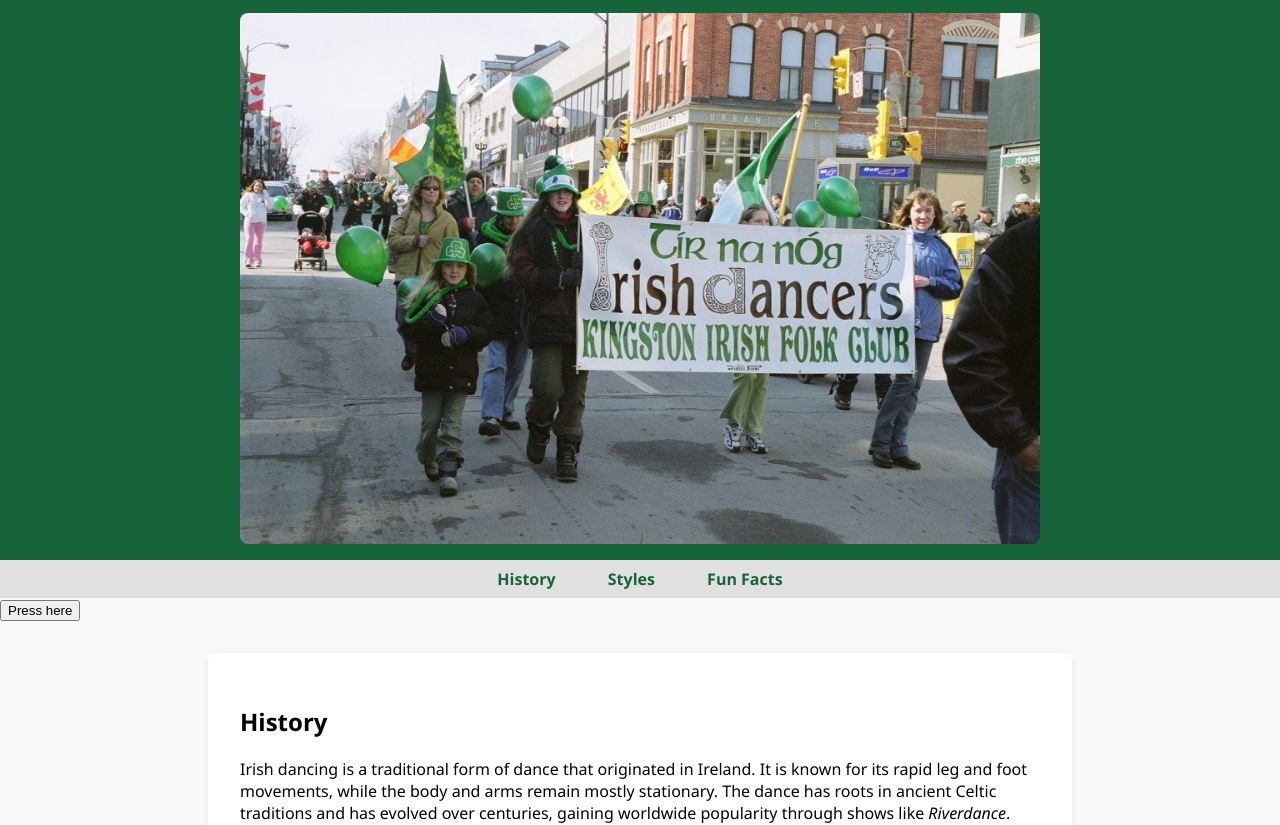
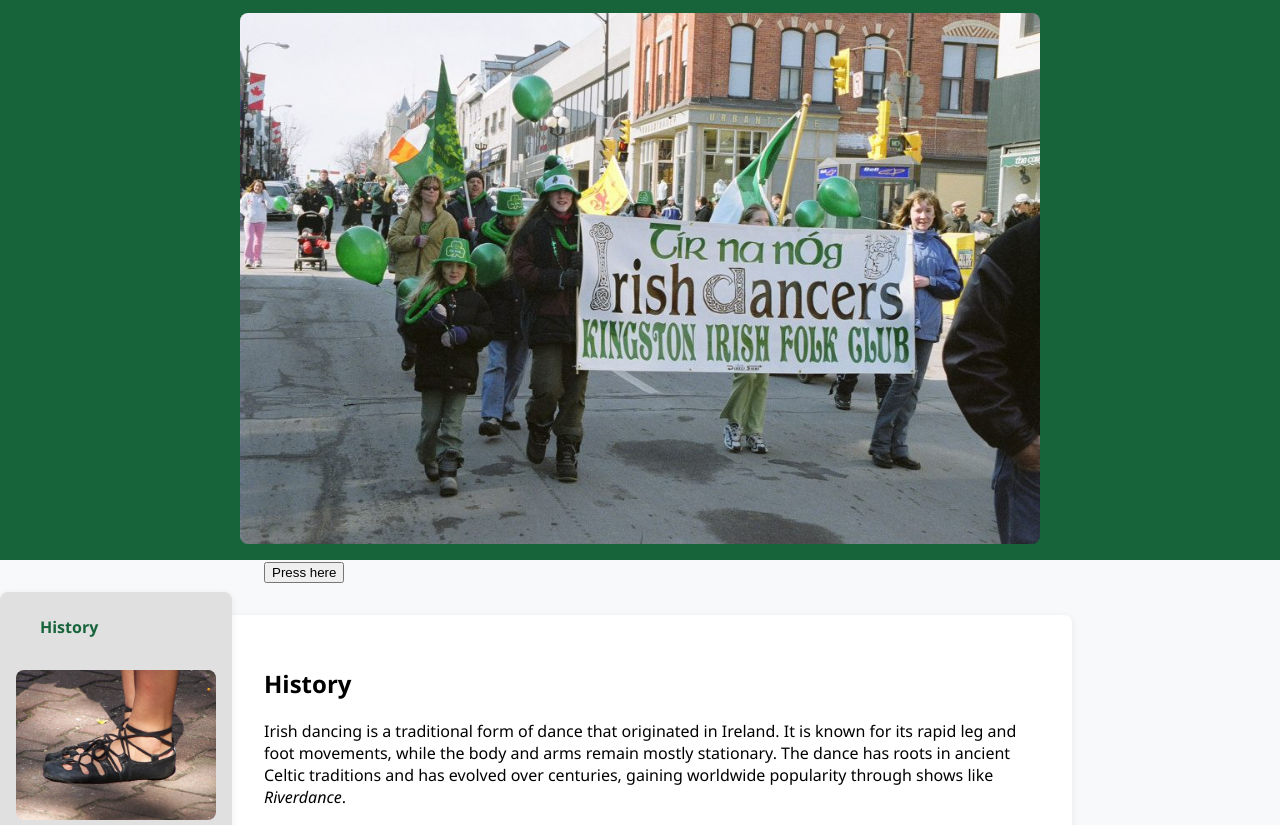
Before and after one commit to DublinJim/dublinjim.github.io, a plain HTML site: page index.html in a window 1280 px wide. Shown: the part 128-953 px from the top of the page. Drawn offline with Linux system fonts and the light colour scheme.

Commit message:
side bar

```diff
--- a/index.html
+++ b/index.html
@@ -69,11 +69,14 @@
         <p>Celebrating the tradition, music, and movement of Ireland</p>
     <img src="imgs/maon parade_n.jpg" alt="Traditional Irish dance costume" style="max-width:800px;display:block;margin:1rem auto 0 auto;">
     </header>
-    <nav>
-        <a href="#history">History </a>
-        <a href="#styles">Styles</a>
-        <a href="#fun-facts">Fun Facts</a>
-    </nav>
+    <aside style="float:left; width:200px; margin:2rem 2rem 2rem 0; background:#e0e0e0; border-radius:8px; box-shadow:0 2px 8px rgba(0,0,0,0.07); padding:1rem;">
+        <nav style="display:flex; flex-direction:column; align-items:flex-start;">
+            <a href="#history" style="margin-bottom:1rem;">History</a>
+            <img src="imgs/unnamed.jpg" alt="Irish dance" style="width:100%; border-radius:8px; margin-bottom:1rem;">
+            <a href="#styles" style="margin-bottom:1rem;">Styles</a>
+            <a href="#fun-facts">Fun Facts</a>
+        </nav>
+    </aside>
     <button>Press here </button>
     <main>
 
```
